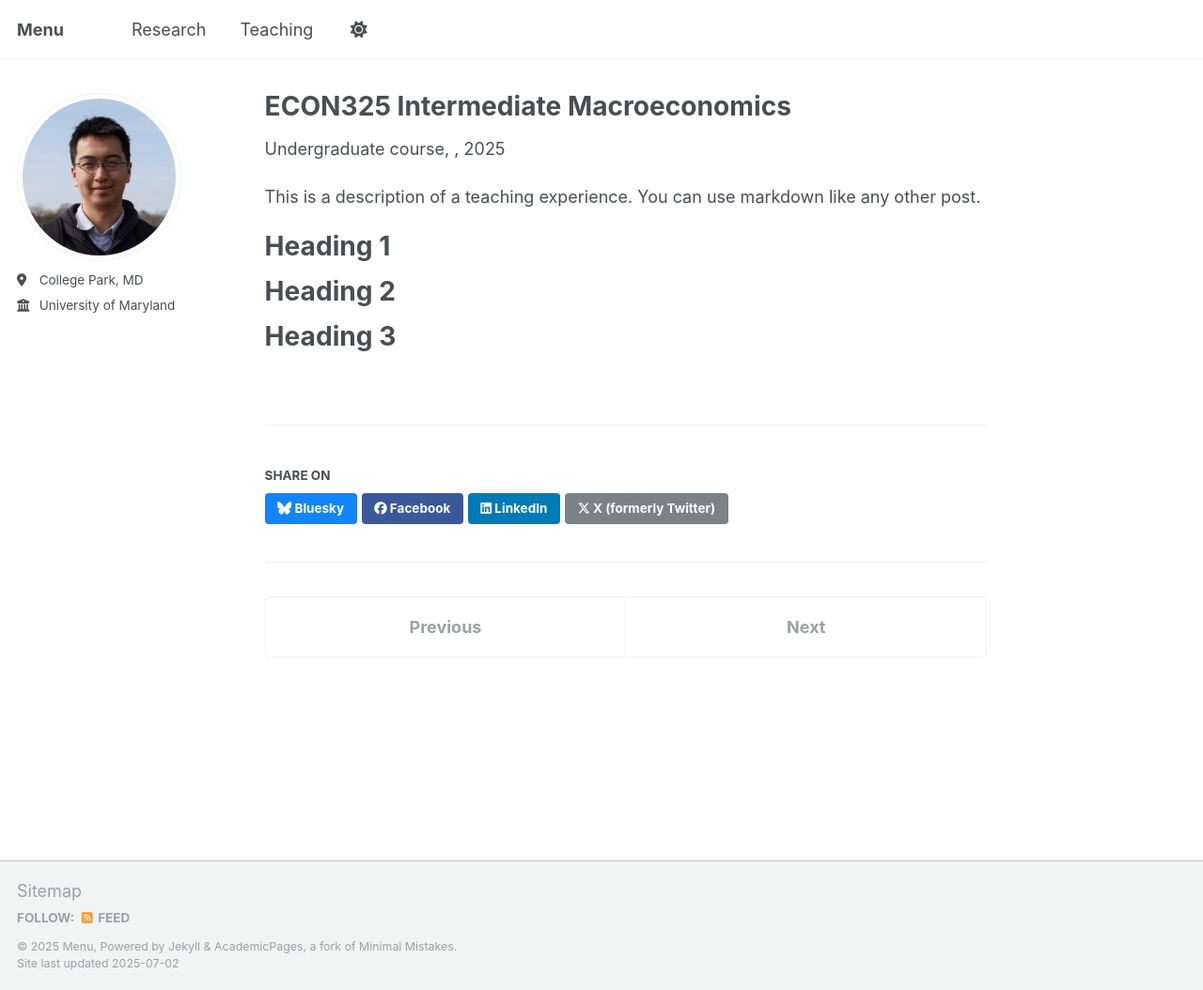
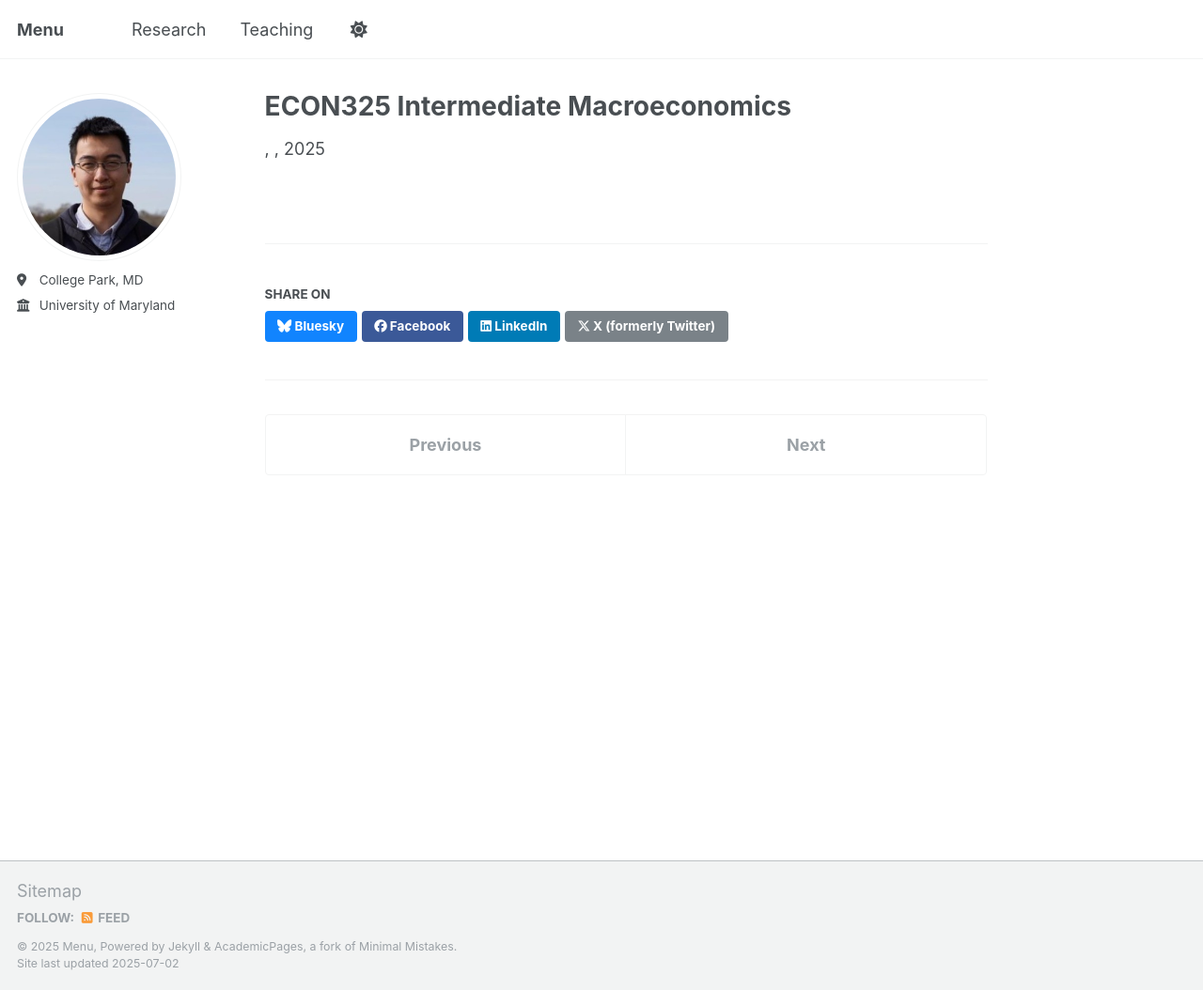
Before and after one commit to harrywang-econ/haoran-wang.github.io, a Jekyll site: the page built from _teaching/2014-spring-teaching-1.md, in a window 1280 px wide and 1054 px high. Shown: the whole window at 94% size. Built offline with Jekyll 4.4.1, drawn with Linux system fonts in a browser that asks for light colours; a script that is not in the unit is left out.

Commit message:
Update 2014-spring-teaching-1.md

```diff
--- a/_teaching/2014-spring-teaching-1.md
+++ b/_teaching/2014-spring-teaching-1.md
@@ -1,18 +1,5 @@
 ---
 title: "ECON325 Intermediate Macroeconomics"
-collection: teaching
-type: "Undergraduate course"
 permalink: /teaching/2014-spring-teaching-1
 location: "University of Maryland"
 ---
-
-This is a description of a teaching experience. You can use markdown like any other post.
-
-Heading 1
-======
-
-Heading 2
-======
-
-Heading 3
-======
```
